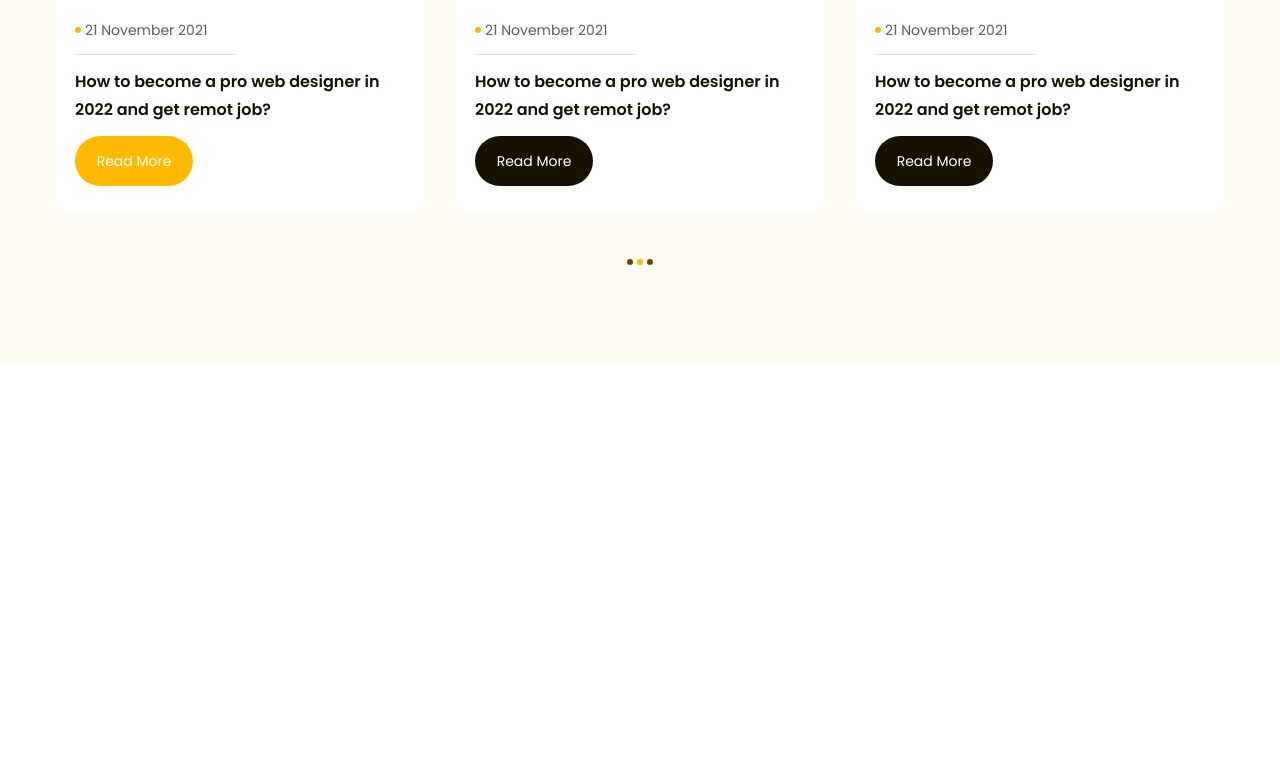
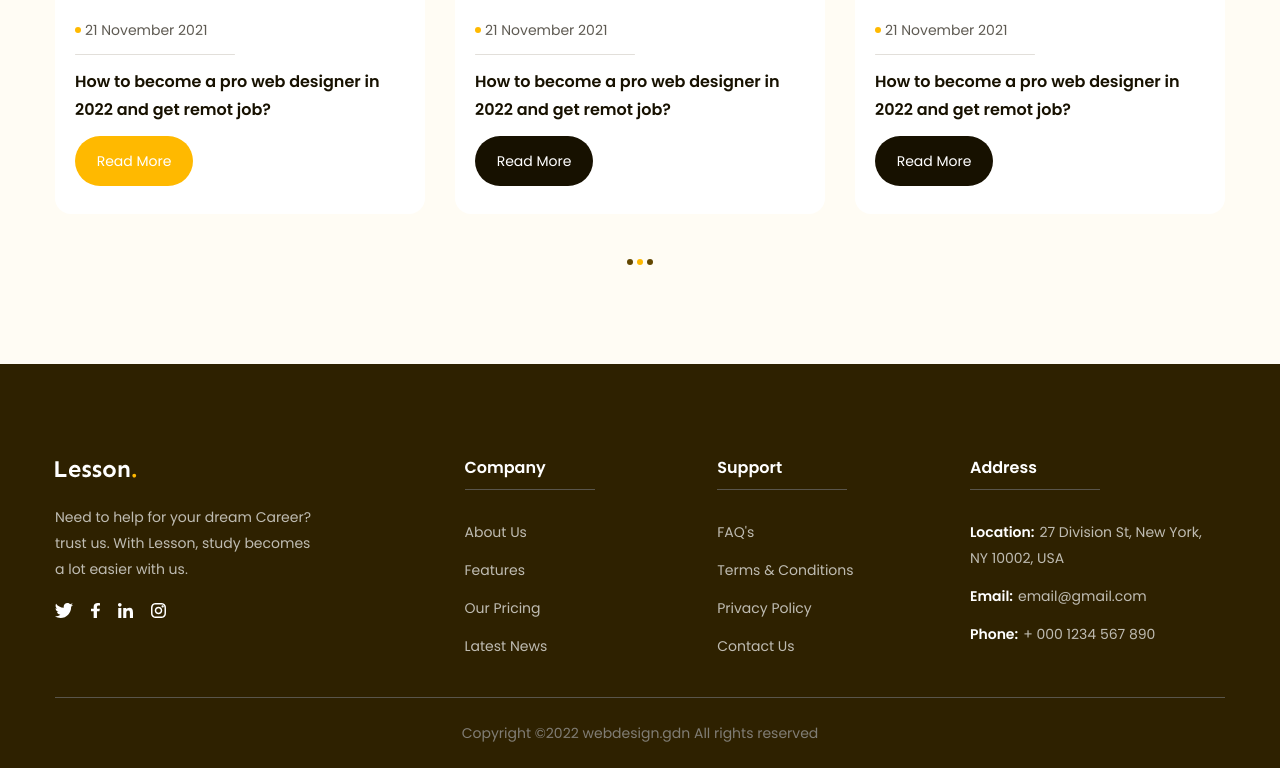
Before and after one commit to Viethoang-Mai/vhm-F8P02, a plain HTML site: page index.html in a window 1280 px wide. Shown: the part 4343-5111 px from the top of the page. Before the commit the page ends 5000 px from the top, so only its background shows below. Drawn offline with Linux system fonts and the light colour scheme.

Commit message:
making footer

```diff
--- a/asset/css/styles.css
+++ b/asset/css/styles.css
@@ -606,3 +606,95 @@ main .hero {
     margin-top: 38px;
     text-align: center;
 }
+/* footer */
+
+.footer {
+    background: #2e2100;
+    padding: 96px 0 28px;
+}
+
+.footer .row {
+    display: flex;
+    padding-bottom: 38px;
+    border-bottom: solid 1px #59554b;
+    /* justify-content: space-between; */
+}
+
+.footer .row .desc {
+    max-width: 267px;
+    margin-top: 18px;
+    font-weight: 400;
+    font-size: 1.4rem;
+    line-height: 1.86;
+    color: #bfbcb2;
+}
+
+.footer .row .column {
+    width: 21.6%;
+}
+.footer .row .column:first-child {
+    width: 35%;
+}
+
+.footer .row .column .social {
+    display: flex;
+    gap: 18px;
+    margin-top: 18px;
+}
+
+.footer .row .column .title {
+    position: relative;
+    font-weight: 600;
+    font-size: 1.6rem;
+    color: #ffffff;
+}
+.footer .row .column .title::after {
+    position: absolute;
+    left: 0;
+    bottom: -14px;
+    display: inline-block;
+    content: " ";
+    width: 130px;
+    height: 1px;
+    background: #59554b;
+}
+
+.footer .row .column .list {
+    margin-top: 43px;
+}
+
+.footer .row .column .item {
+    margin-top: 12px;
+}
+.footer .row .column a {
+    text-decoration: none;
+    font-weight: 400;
+    font-size: 1.4rem;
+    line-height: 1.86;
+    color: #bfbcb2;
+}
+
+.footer .row .contact {
+    margin-top: 12px;
+}
+
+.footer .row .column .contact:first-of-type {
+    margin-top: 43px;
+}
+
+.footer .row .contact strong {
+    font-weight: 600;
+    font-size: 1.4rem;
+    color: #ffffff;
+    margin-right: 5px;
+}
+
+.footer .copyrifht {
+    text-align: center;
+}
+.footer .copyrifht p {
+    margin-top: 28px;
+    font-weight: 400;
+    font-size: 1.4rem;
+    color: #807d74;
+}
--- a/index.html
+++ b/index.html
@@ -402,5 +402,95 @@
                 </div>
             </div>
         </main>
+        <footer class="footer">
+            <div class="content">
+                <div class="row">
+                    <div class="column">
+                        <div class="logo-foot">
+                            <a href="#">
+                                <img
+                                    src="./asset/img/Lesson-white..svg"
+                                    alt="Lesson."
+                                />
+                            </a>
+                        </div>
+                        <p class="desc">
+                            Need to help for your dream Career? trust us. With
+                            Lesson, study becomes a lot easier with us.
+                        </p>
+                        <div class="social">
+                            <a href="#!" class="link-social">
+                                <img src="./asset/img/twitter.svg" alt="" />
+                            </a>
+                            <a href="#!" class="link-social">
+                                <img src="./asset/img/f.svg" alt="" />
+                            </a>
+                            <a href="#!" class="link-social">
+                                <img src="./asset/img/linked_in.svg" alt="" />
+                            </a>
+                            <a href="#!" class="link-social">
+                                <img src="./asset/img/instagram.svg" alt="" />
+                            </a>
+                        </div>
+                    </div>
+                    <div class="column">
+                        <h3 class="title">Company</h3>
+                        <ul class="list">
+                            <li class="item">
+                                <a href="#!" class="link">About Us</a>
+                            </li>
+                            <li class="item">
+                                <a href="#!" class="link">Features</a>
+                            </li>
+                            <li class="item">
+                                <a href="#!" class="link">Our Pricing</a>
+                            </li>
+                            <li class="item">
+                                <a href="#!" class="link">Latest News</a>
+                            </li>
+                        </ul>
+                    </div>
+                    <div class="column">
+                        <h3 class="title">Support</h3>
+                        <ul class="list">
+                            <li class="item">
+                                <a href="#!" class="link">FAQ's</a>
+                            </li>
+                            <li class="item">
+                                <a href="#!" class="link">Terms & Conditions</a>
+                            </li>
+                            <li class="item">
+                                <a href="#!" class="link">Privacy Policy</a>
+                            </li>
+                            <li class="item">
+                                <a href="#!" class="link">Contact Us</a>
+                            </li>
+                        </ul>
+                    </div>
+                    <div class="column">
+                        <h3 class="title">Address</h3>
+                        <div class="contact">
+                            <a href="#!">
+                                <strong>Location:</strong>27 Division St, New
+                                York, NY 10002, USA
+                            </a>
+                        </div>
+                        <div class="contact">
+                            <a href="#!"
+                                ><strong>Email:</strong>email@gmail.com</a
+                            >
+                        </div>
+                        <div class="contact">
+                            <a href="#!"
+                                ><strong>Phone:</strong>+ 000 1234 567 890</a
+                            >
+                        </div>
+                    </div>
+                </div>
+                <div class="copyrifht">
+                    <p>Copyright ©2022 webdesign.gdn All rights reserved</p>
+                </div>
+            </div>
+        </footer>
     </body>
 </html>
```
Also changed, not shown: asset/img/Lesson-white..svg (added), asset/img/f.svg (added), asset/img/instagram.svg (added), asset/img/linked_in.svg (added), asset/img/twitter.svg (added).
